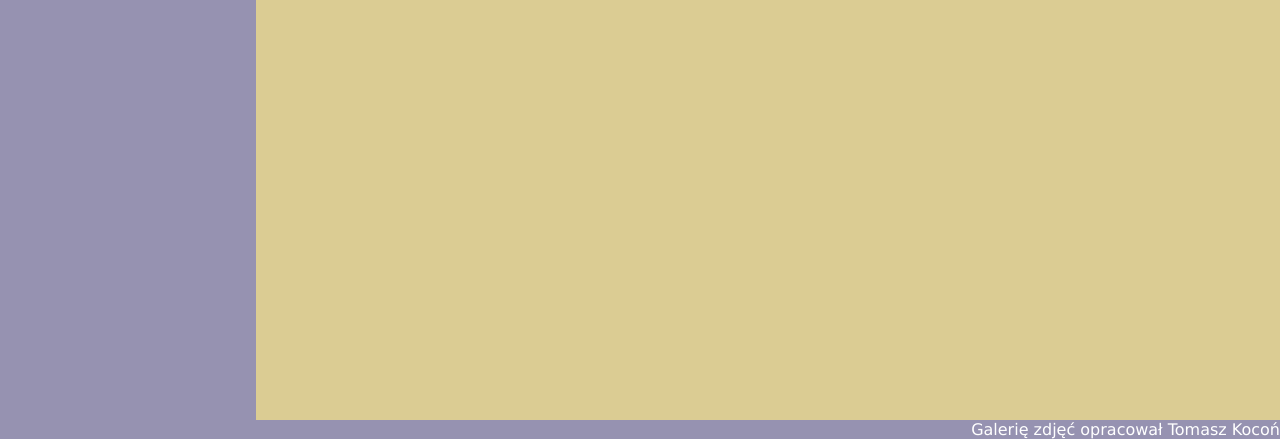
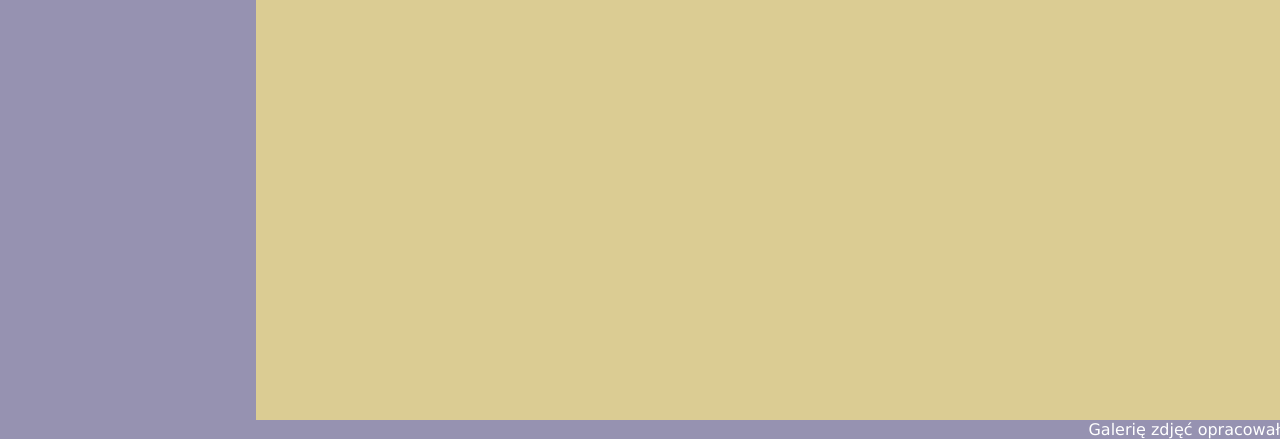
Before and after one commit to BlankiWRLD/inf03-iframe, a plain HTML site: page koty.html in a window 1280 px wide. Shown: the part 410-849 px from the top of the page. Drawn offline with Linux system fonts and the light colour scheme.

Commit message:
Update koty.html

```diff
--- a/koty.html
+++ b/koty.html
@@ -32,7 +32,7 @@
 	<main class="main2">
 		<p><img id="set" src="kot1.jpg" alt="kot-duzy"></p>
 	</main>
-	<footer>Galerię zdjęć opracował Tomasz Kocoń</footer>
+	<footer>Galerię zdjęć opracował </footer>
 
 	<script src="index.js"></script>
 </body>
```
